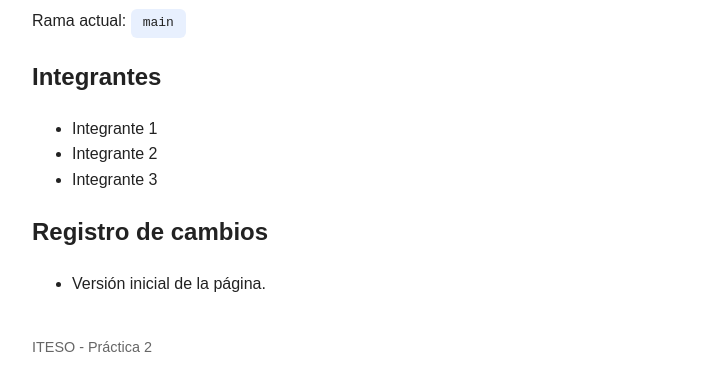
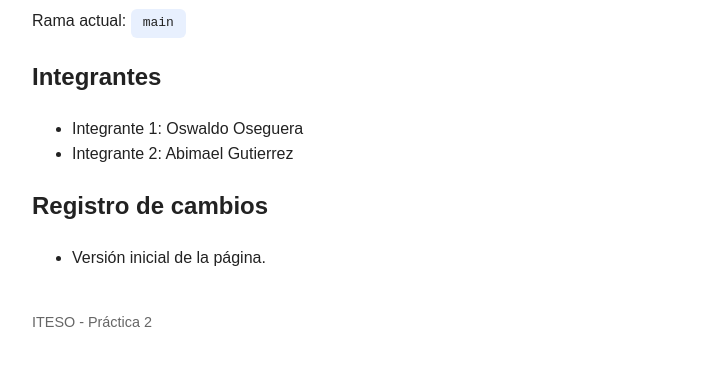
Before and after one commit to ElCopetes/Practica_2_Oseguera_Millan, a plain HTML site: page index.html in a window 1280 px wide. Shown: the part 156-546 px from the top of the page, without its empty margins (258-983 px from the left). Drawn offline with Linux system fonts and the light colour scheme.

Commit message:
Prueba de jenkins

```diff
--- a/index.html
+++ b/index.html
@@ -32,9 +32,8 @@
 
   <h2>Integrantes</h2>
   <ul>
-    <li>Integrante 1</li>
-    <li>Integrante 2</li>
-    <li>Integrante 3</li>
+    <li>Integrante 1: Oswaldo Oseguera</li>
+    <li>Integrante 2: Abimael Gutierrez</li>
   </ul>
 
   <h2>Registro de cambios</h2>
```
